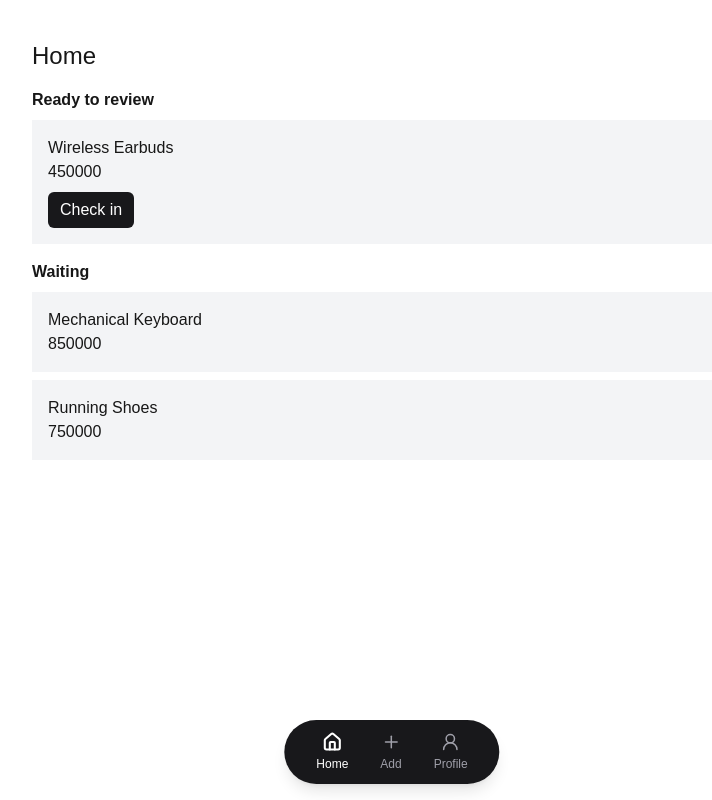
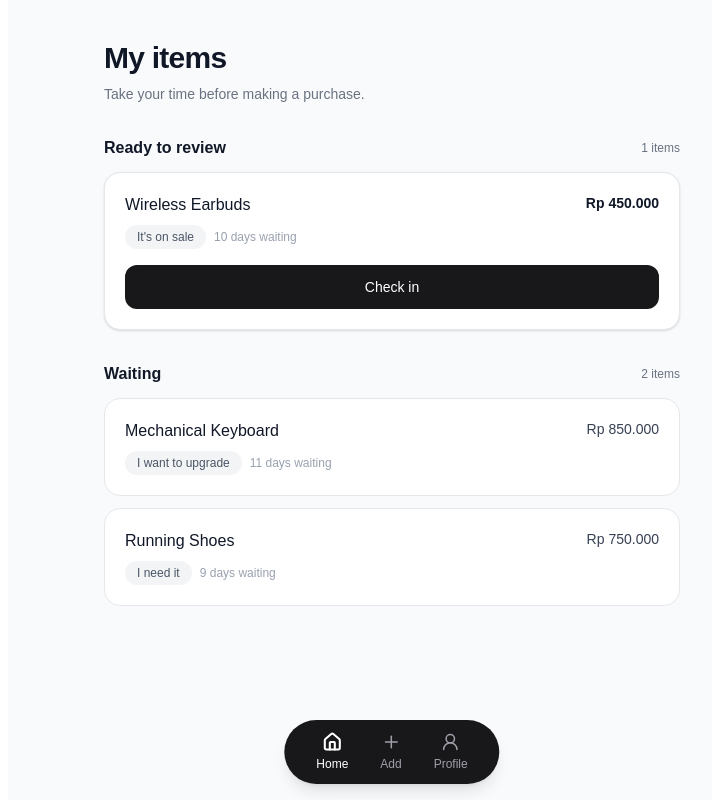
Before and after one commit to Elfachry/Pondr, a Next.js app: page / in a window 1280 px wide. Shown: the whole page, without its empty margins (248-960 px from the left). Built offline with nearby package versions, Linux system fonts and the light colour scheme.

Commit message:
Add-item page + redesign homepage

```diff
--- a/app/add/page.tsx
+++ b/app/add/page.tsx
@@ -1,3 +1,174 @@
+"use client";
+
+import { useState } from "react";
+import { ITEM_TRIGGERS, type ItemTrigger } from "@/types";
+
+const TRIGGER_LABELS: Record<ItemTrigger, string> = {
+  need: "I need it",
+  upgrade: "I want to upgrade",
+  like: "I simply like it",
+  self_reward: "I want to reward myself",
+  influenced: "Someone influenced me",
+  discount: "It's on sale",
+  investment: "It's an investment",
+};
+
 export default function AddPage() {
-  return <main className="p-6">Add Item</main>;
+  const [name, setName] = useState("");
+  const [price, setPrice] = useState("");
+  const [trigger, setTrigger] = useState<ItemTrigger | "">("");
+  const [reason, setReason] = useState("");
+
+  function handleSubmit(e: React.FormEvent<HTMLFormElement>) {
+    e.preventDefault();
+
+    if (!trigger) return;
+
+    const newItem = {
+      name,
+      price: Number(price),
+      trigger,
+      reason,
+    };
+
+    console.log("New item:", newItem);
+  }
+
+  const inputClass =
+    "w-full rounded-xl border border-gray-200 bg-white px-4 py-3 text-sm outline-none transition focus:border-gray-900 focus:ring-2 focus:ring-gray-100 placeholder:text-gray-400";
+
+  return (
+    <main className="min-h-screen bg-gray-50 pb-28">
+      <div className="mx-auto max-w-xl px-5 py-12">
+        {/* Header */}
+        <div className="mb-8">
+          <h1 className="text-3xl font-semibold tracking-tight text-gray-900">
+            Add an item
+          </h1>
+          <p className="mt-2 text-sm text-gray-500">
+            Before buying, let's understand why you want it.
+          </p>
+        </div>
+
+        <form
+          onSubmit={handleSubmit}
+          className="space-y-7 rounded-2xl border border-gray-200 bg-white p-6 shadow-sm"
+        >
+          {/* Item name */}
+          <div>
+            <label
+              htmlFor="name"
+              className="mb-2 block text-sm font-medium text-gray-800"
+            >
+              What do you want to buy?
+            </label>
+
+            <input
+              id="name"
+              value={name}
+              onChange={(e) => setName(e.target.value)}
+              placeholder="e.g. New headphones"
+              className={inputClass}
+              required
+            />
+          </div>
+
+          {/* Price */}
+          <div>
+            <label
+              htmlFor="price"
+              className="mb-2 block text-sm font-medium text-gray-800"
+            >
+              How much does it cost?
+            </label>
+
+            <div className="relative">
+              <span className="absolute left-4 top-1/2 -translate-y-1/2 text-sm text-gray-400">
+                Rp
+              </span>
+              <input
+                id="price"
+                type="number"
+                min="1"
+                value={price}
+                onChange={(e) => setPrice(e.target.value)}
+                placeholder="0"
+                className={`${inputClass} pl-12`}
+                required
+              />
+            </div>
+          </div>
+
+          {/* Trigger */}
+          <div>
+            <p className="mb-1 text-sm font-medium text-gray-800">
+              Why do you want it?
+            </p>
+            <p className="mb-4 text-xs text-gray-500">
+              Be honest. There's no wrong answer.
+            </p>
+
+            <div className="grid grid-cols-1 gap-2 sm:grid-cols-2">
+              {ITEM_TRIGGERS.map((itemTrigger) => {
+                const selected = trigger === itemTrigger;
+
+                return (
+                  <label
+                    key={itemTrigger}
+                    className={`flex cursor-pointer items-center gap-3 rounded-xl border p-3 text-sm transition ${
+                      selected
+                        ? "border-gray-900 bg-gray-50 text-gray-900"
+                        : "border-gray-200 text-gray-600 hover:border-gray-400"
+                    }`}
+                  >
+                    <input
+                      type="radio"
+                      name="trigger"
+                      value={itemTrigger}
+                      checked={selected}
+                      onChange={() => setTrigger(itemTrigger)}
+                      required
+                      className="accent-gray-900"
+                    />
+
+                    <span className={selected ? "font-medium" : ""}>
+                      {TRIGGER_LABELS[itemTrigger]}
+                    </span>
+                  </label>
+                );
+              })}
+            </div>
+          </div>
+
+          {/* Reason */}
+          <div>
+            <label
+              htmlFor="reason"
+              className="mb-2 block text-sm font-medium text-gray-800"
+            >
+              Anything else?
+              <span className="ml-1 font-normal text-gray-400">(Optional)</span>
+            </label>
+
+            <textarea
+              id="reason"
+              value={reason}
+              onChange={(e) => setReason(e.target.value)}
+              placeholder="Tell yourself why this item matters..."
+              rows={3}
+              className={`${inputClass} resize-none`}
+            />
+          </div>
+
+          {/* Submit */}
+          <button
+            type="submit"
+            className="w-full rounded-xl bg-zinc-900 px-5 py-3.5 text-sm font-medium text-white transition hover:bg-gray-700 active:scale-[0.99]"
+          >
+            Add to wishlist
+          </button>
+        </form>
+      </div>
+    </main>
+  );
 }
--- a/app/page.tsx
+++ b/app/page.tsx
@@ -8,24 +8,64 @@ export default function Home() {
   const waitingItems = MOCK_ITEMS.filter((item) => item.status === "waiting");
 
   return (
-    <main className="flex flex-col gap-4 min-h-screen px-6 py-10">
-      <h1 className="text-2xl">Home</h1>
+    <main className="min-h-screen bg-gray-50 px-5 py-10 pb-28">
+      <div className="mx-auto max-w-xl space-y-8">
+        {/* Header */}
+        <div>
+          <h1 className="text-3xl font-semibold tracking-tight text-gray-900">
+            My items
+          </h1>
+          <p className="mt-2 text-sm text-gray-500">
+            Take your time before making a purchase.
+          </p>
+        </div>
 
-      <section className="flex flex-col gap-2">
-        <h2 className="font-bold">Ready to review</h2>
+        {/* Ready to review */}
+        {readyItems.length > 0 && (
+          <section className="space-y-3">
+            <div className="flex items-center justify-between">
+              <h2 className="font-semibold text-gray-900">Ready to review</h2>
+              <span className="text-xs text-gray-500">
+                {readyItems.length} items
+              </span>
+            </div>
 
+            <div className="space-y-3">
               {readyItems.map((item) => (
                 <ReadyItemCard key={item.id} item={item} />
               ))}
+            </div>
           </section>
+        )}
 
-      <section className="flex flex-col gap-2">
-        <h2 className="font-bold">Waiting</h2>
+        {/* Waiting */}
+        {waitingItems.length > 0 && (
+          <section className="space-y-3">
+            <div className="flex items-center justify-between">
+              <h2 className="font-semibold text-gray-900">Waiting</h2>
+              <span className="text-xs text-gray-500">
+                {waitingItems.length} items
+              </span>
+            </div>
 
+            <div className="space-y-3">
               {waitingItems.map((item) => (
                 <WaitingItemCard key={item.id} item={item} />
               ))}
+            </div>
           </section>
+        )}
+
+        {/* Empty state */}
+        {readyItems.length === 0 && waitingItems.length === 0 && (
+          <div className="rounded-2xl border border-gray-200 bg-white p-8 text-center">
+            <h2 className="font-medium text-gray-900">Nothing here yet</h2>
+            <p className="mt-2 text-sm text-gray-500">
+              Add something to your wishlist and take your time deciding.
+            </p>
+          </div>
+        )}
+      </div>
     </main>
   );
 }
--- a/src/components/items/ReadyItemCard.tsx
+++ b/src/components/items/ReadyItemCard.tsx
@@ -1,16 +1,51 @@
+"use client";
+
+import { useEffect, useState } from "react";
 import type { Item } from "@/types";
+import { TRIGGER_LABELS } from "@/utils/item-labels";
 
 interface ReadyItemCardProps {
   item: Item;
 }
 
 export default function ReadyItemCard({ item }: ReadyItemCardProps) {
+  const [waitingDays, setWaitingDays] = useState<number | null>(null);
+
+  useEffect(() => {
+    const days = Math.max(
+      0,
+      Math.floor(
+        (Date.now() - new Date(item.createdAt).getTime()) /
+          (1000 * 60 * 60 * 24),
+      ),
+    );
+
+    setWaitingDays(days);
+  }, [item.createdAt]);
+
   return (
-    <div className="bg-gray-100 p-4">
-      <h3>{item.name}</h3>
-      <p>{item.price}</p>
+    <div className="rounded-2xl border border-gray-200 bg-white p-5 shadow-sm">
+      <div className="flex items-start justify-between gap-4">
+        <div>
+          <h3 className="font-medium text-gray-900">{item.name}</h3>
 
-      <button className="bg-zinc-900 text-white px-3 py-1.5 mt-2 rounded-md">
+          <div className="mt-2 flex flex-wrap items-center gap-2">
+            <span className="rounded-full bg-gray-100 px-3 py-1 text-xs text-gray-600">
+              {TRIGGER_LABELS[item.trigger]}
+            </span>
+
+            <span className="text-xs text-gray-400">
+              {waitingDays === null ? " " : `${waitingDays} days waiting`}
+            </span>
+          </div>
+        </div>
+
+        <p className="shrink-0 text-sm font-semibold text-gray-900">
+          Rp {item.price.toLocaleString("id-ID")}
+        </p>
+      </div>
+
+      <button className="mt-4 w-full rounded-xl bg-zinc-900 px-4 py-3 text-sm font-medium text-white transition hover:bg-zinc-700">
         Check in
       </button>
     </div>
--- a/src/components/items/WaitingItemCard.tsx
+++ b/src/components/items/WaitingItemCard.tsx
@@ -1,14 +1,49 @@
+"use client";
+
+import { useEffect, useState } from "react";
 import type { Item } from "@/types";
+import { TRIGGER_LABELS } from "@/utils/item-labels";
 
 interface WaitingItemCardProps {
   item: Item;
 }
 
 export default function WaitingItemCard({ item }: WaitingItemCardProps) {
+  const [waitingDays, setWaitingDays] = useState<number | null>(null);
+
+  useEffect(() => {
+    const days = Math.max(
+      0,
+      Math.floor(
+        (Date.now() - new Date(item.createdAt).getTime()) /
+          (1000 * 60 * 60 * 24),
+      ),
+    );
+
+    setWaitingDays(days);
+  }, [item.createdAt]);
+
   return (
-    <div className="bg-gray-100 p-4">
-      <h3>{item.name}</h3>
-      <p>{item.price}</p>
+    <div className="rounded-2xl border border-gray-200 bg-white p-5">
+      <div className="flex items-start justify-between gap-4">
+        <div>
+          <h3 className="font-medium text-gray-900">{item.name}</h3>
+
+          <div className="mt-2 flex flex-wrap items-center gap-2">
+            <span className="rounded-full bg-gray-100 px-3 py-1 text-xs text-gray-600">
+              {TRIGGER_LABELS[item.trigger]}
+            </span>
+
+            <span className="text-xs text-gray-400">
+              {waitingDays === null ? " " : `${waitingDays} days waiting`}
+            </span>
+          </div>
+        </div>
+
+        <p className="shrink-0 text-sm font-medium text-gray-700">
+          Rp {item.price.toLocaleString("id-ID")}
+        </p>
+      </div>
     </div>
   );
 }
--- a/src/types/index.ts
+++ b/src/types/index.ts
@@ -1,11 +1,23 @@
+export const ITEM_TRIGGERS = [
+  "need",
+  "upgrade",
+  "like",
+  "self_reward",
+  "influenced",
+  "discount",
+  "investment",
+] as const;
+
+export type ItemTrigger = (typeof ITEM_TRIGGERS)[number];
+
 export type ItemStatus = "waiting" | "ready" | "bought" | "dropped";
 
 export interface Item {
   id: string;
   name: string;
   price: number;
-  note?: string;
-  trigger?: string;
+  trigger: ItemTrigger;
+  reason?: string;
   createdAt: string;
   reviewAt: string;
   status: ItemStatus;
--- /dev/null
+++ b/src/utils/item-labels.ts
@@ -0,0 +1,11 @@
+import type { ItemTrigger } from "@/types";
+
+export const TRIGGER_LABELS: Record<ItemTrigger, string> = {
+  need: "I need it",
+  upgrade: "I want to upgrade",
+  like: "I simply like it",
+  self_reward: "I want to reward myself",
+  influenced: "Someone influenced me",
+  discount: "It's on sale",
+  investment: "It's an investment",
+};
```
Also changed, not shown: src/data/mock-data.ts (+7 -7 lines). Lines whose indentation alone changed are shown as unchanged.
